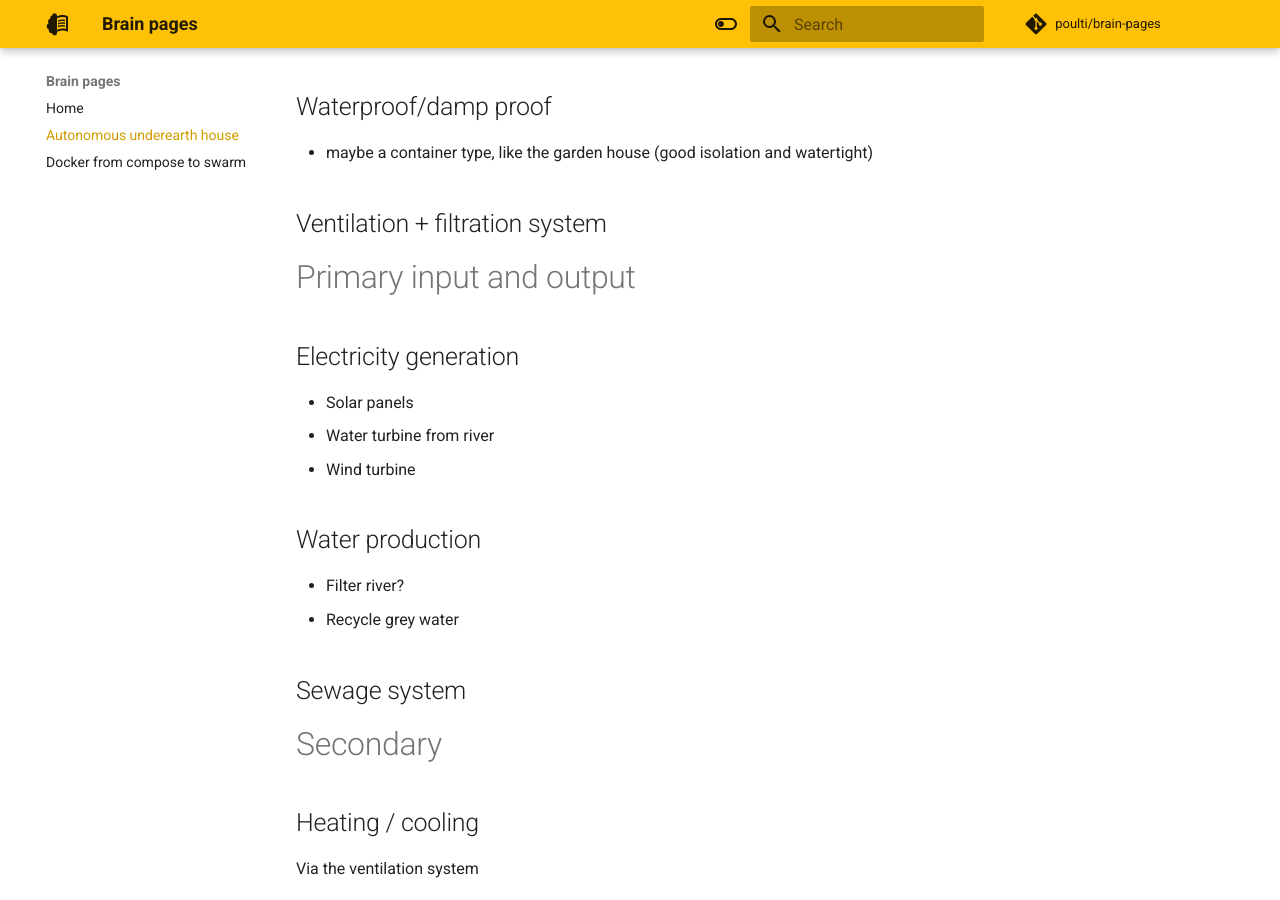
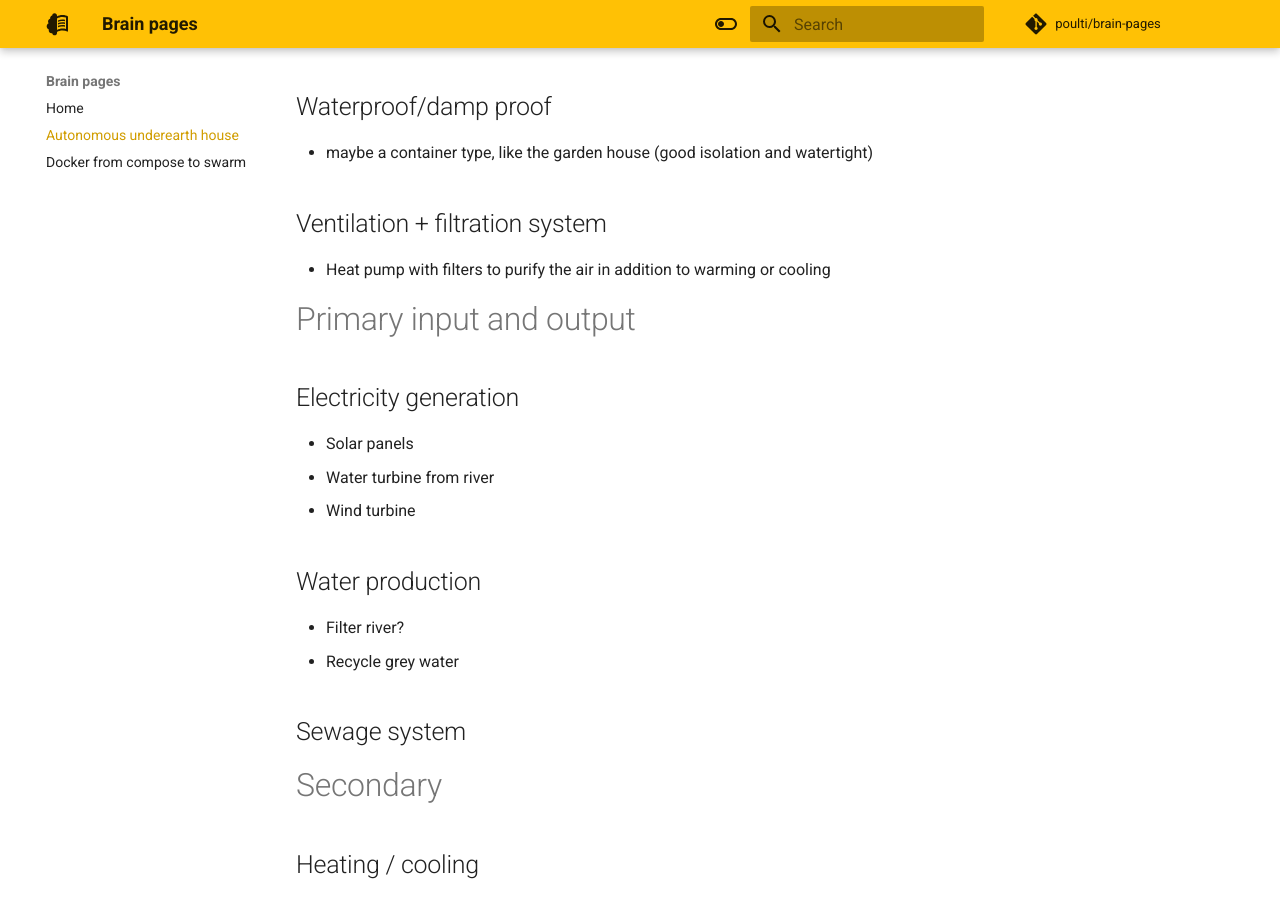
Before and after one commit to poulti/brain-pages, an MkDocs documentation site: the page built from docs/autonomous-underearth-house.md, in a window 1280 px wide and 900 px high, scrolled down 704 px. Built offline with MkDocs 1.6.1 and Material for MkDocs 9.7.7, drawn with Linux system fonts in a browser that asks for light colours; comment, search, counter and statistics services are not loaded.

Commit message:
add ventilation

```diff
--- a/docs/autonomous-underearth-house.md
+++ b/docs/autonomous-underearth-house.md
@@ -18,6 +18,7 @@ Shouldn't be too much of a problem under earth.
 - maybe a container type, like the garden house (good isolation and watertight)
 
 ## Ventilation + filtration system
+- Heat pump with filters to purify the air in addition to warming or cooling
 
 # Primary input and output
 ## Electricity generation
```
